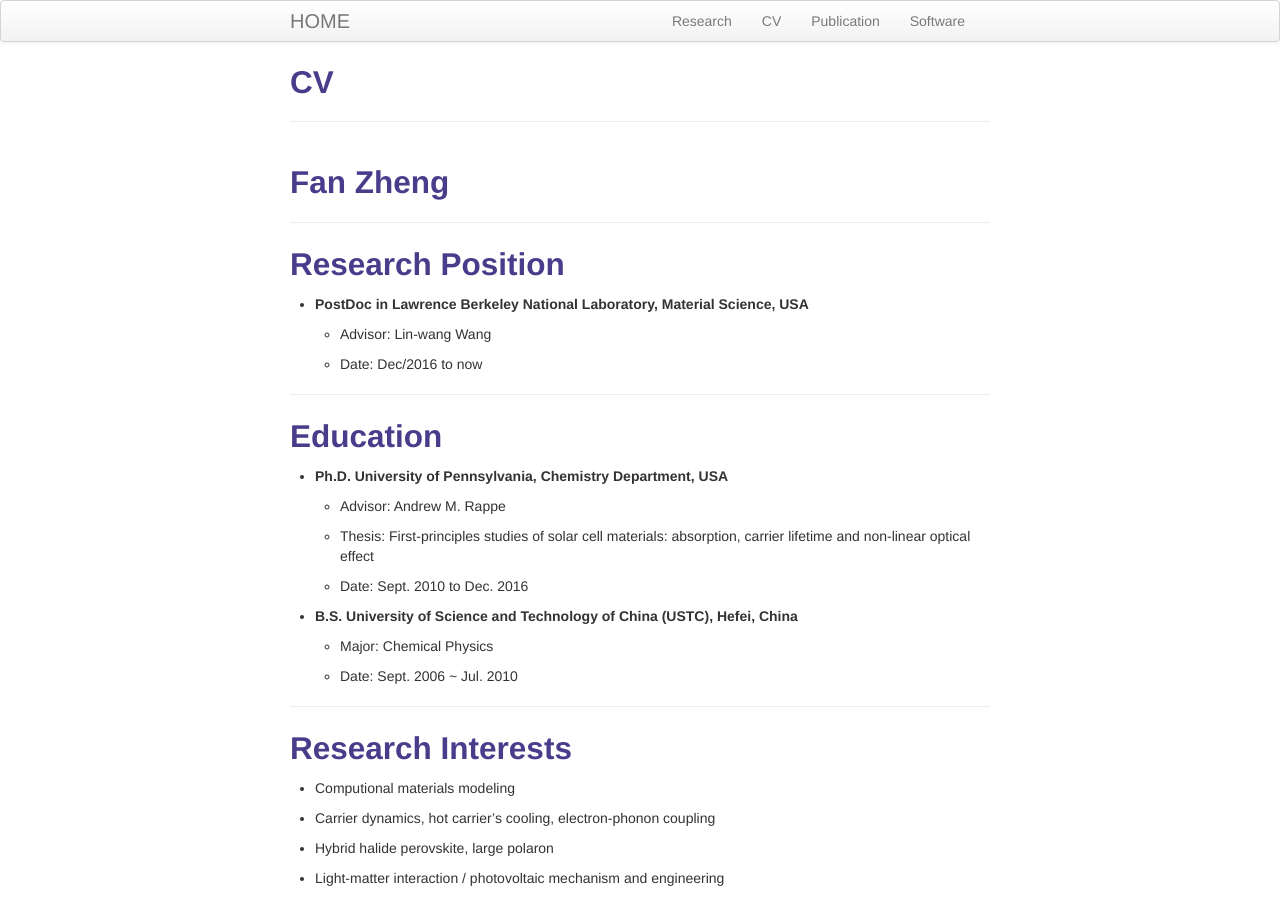
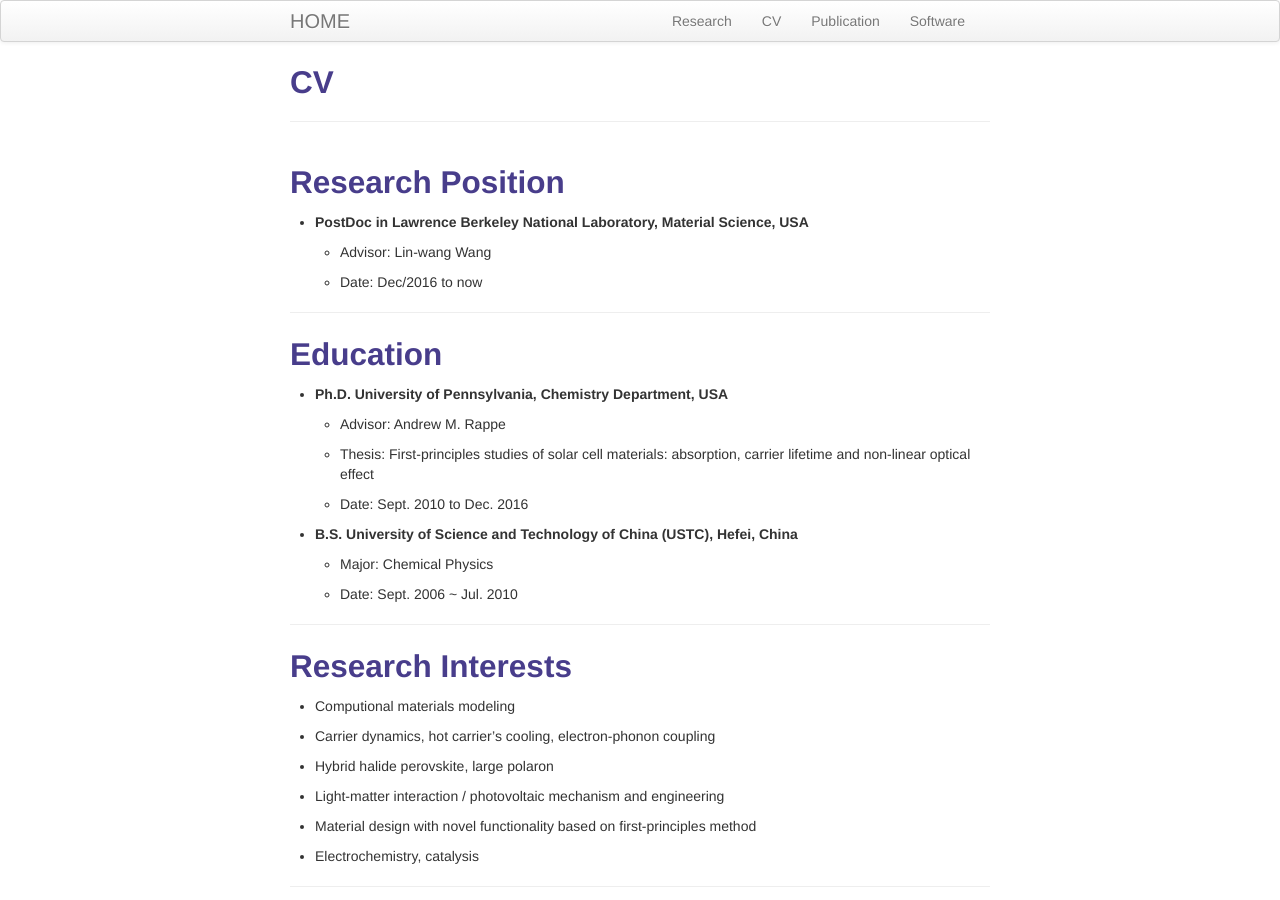
Before and after one commit to zhengfann/web, a Jekyll site: the page built from pages/cv.md, in a window 1280 px wide and 900 px high. Built offline with Jekyll 4.4.1, drawn with Linux system fonts in a browser that asks for light colours.

Commit message:
update cv

```diff
--- a/pages/cv.md
+++ b/pages/cv.md
@@ -4,8 +4,6 @@ title: CV
 description: Fan Zheng's research
 ---
 
-## Fan Zheng
----
 
 ## Research Position
 
```
